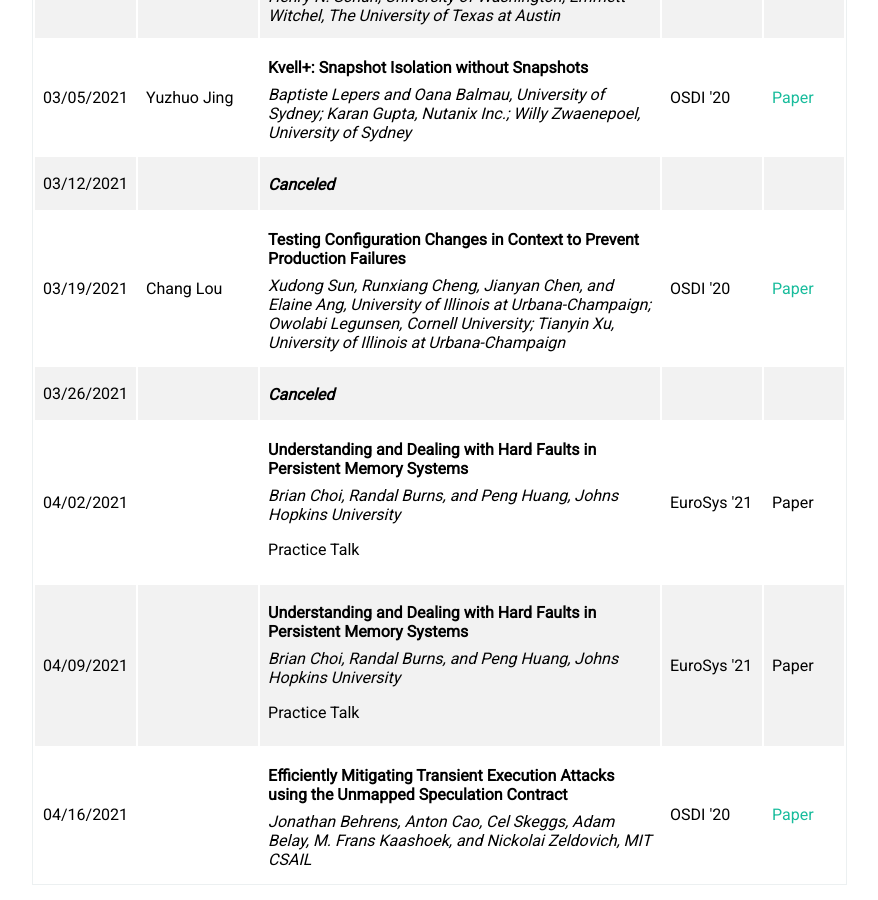
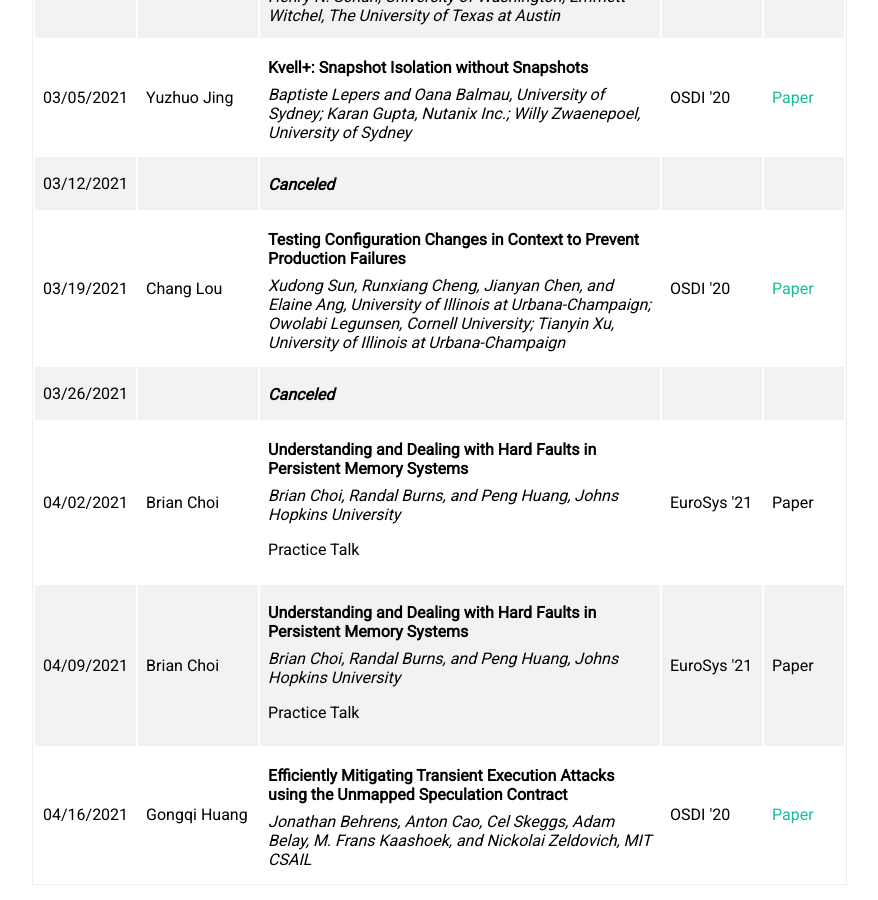
Before and after one commit to ryanphuang/CS817-WWW, a Jekyll site: the page built from index.html, in a window 1280 px wide and 900 px high, scrolled down 1545 px. Shown: the whole window, without its empty margins (143-1021 px from the left). Built offline with Jekyll 4.4.1, drawn with Linux system fonts in a browser that asks for light colours.

Commit message:
presenter

```diff
--- a/_includes/schedule.html
+++ b/_includes/schedule.html
@@ -95,7 +95,7 @@
   </tr>
   <tr>
     <td>04/02/2021</td>
-    <td></td>
+    <td>Brian Choi</td>
     <td>
       <p class="title">Understanding and Dealing with Hard Faults in Persistent Memory Systems</p>
       <p class="authors">Brian Choi, Randal Burns, and Peng Huang, Johns Hopkins University</p>
@@ -106,7 +106,7 @@
   </tr>
   <tr>
     <td>04/09/2021</td>
-    <td></td>
+    <td>Brian Choi</td>
     <td>
       <p class="title">Understanding and Dealing with Hard Faults in Persistent Memory Systems</p>
       <p class="authors">Brian Choi, Randal Burns, and Peng Huang, Johns Hopkins University</p>
@@ -117,7 +117,7 @@
   </tr>
   <tr>
     <td>04/16/2021</td>
-    <td></td>
+    <td>Gongqi Huang</td>
     <td>
       <p class="title">Efficiently Mitigating Transient Execution Attacks using the Unmapped Speculation Contract</p>
       <p class="authors">Jonathan Behrens, Anton Cao, Cel Skeggs, Adam Belay, M. Frans Kaashoek, and Nickolai Zeldovich, MIT CSAIL</p>
```
